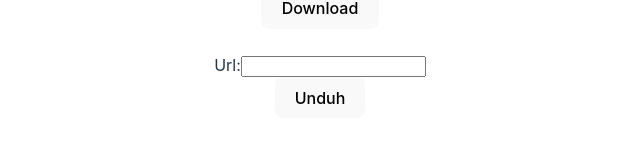
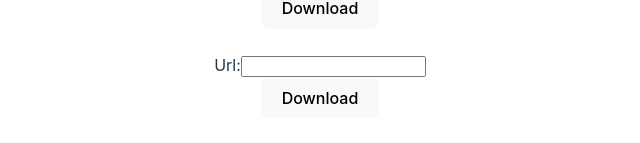
Before and after one commit to pragusga25/nyoba-download, a React (Vite) app: page / in a window 1280 px wide. Shown: the part 395-538 px from the top of the page, without its empty margins (320-960 px from the left). Built offline with nearby package versions, Linux system fonts and the light colour scheme.

Commit message:
Update App.tsx

```diff
--- a/src/App.tsx
+++ b/src/App.tsx
@@ -20,6 +20,13 @@ function App() {
   };
 
   const handleUrlChange = (newUrl: string) => setUrl(newUrl)
+
+  const handleDownload = () => {
+    const link = document.createElement('a');
+    link.href = url;
+    link.download = 'test.pdf';
+    link.click();
+  };
 
   const download = () => {
     const {url, contentType, token, filename} = obj
@@ -109,9 +116,9 @@ function App() {
           onChange={(e) => handleUrlChange(e.target.value)}
         />
       </div>
-      <a href={url} download="test.pdf">
-        <button type="button">Unduh</button>
-      </a>
+      <button type="button" onClick={handleDownload}>
+        Download
+      </button>
     </form>
     </>
   );
```
